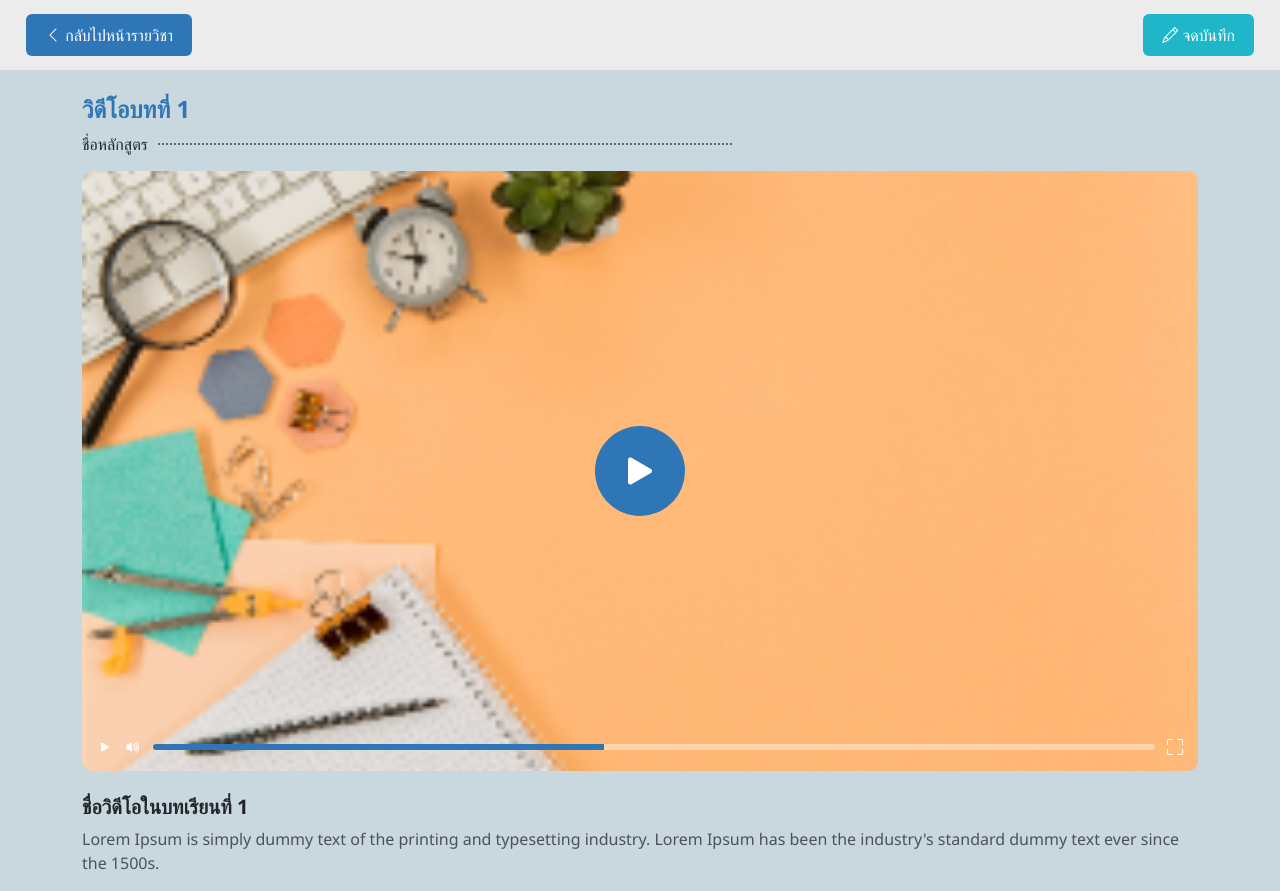
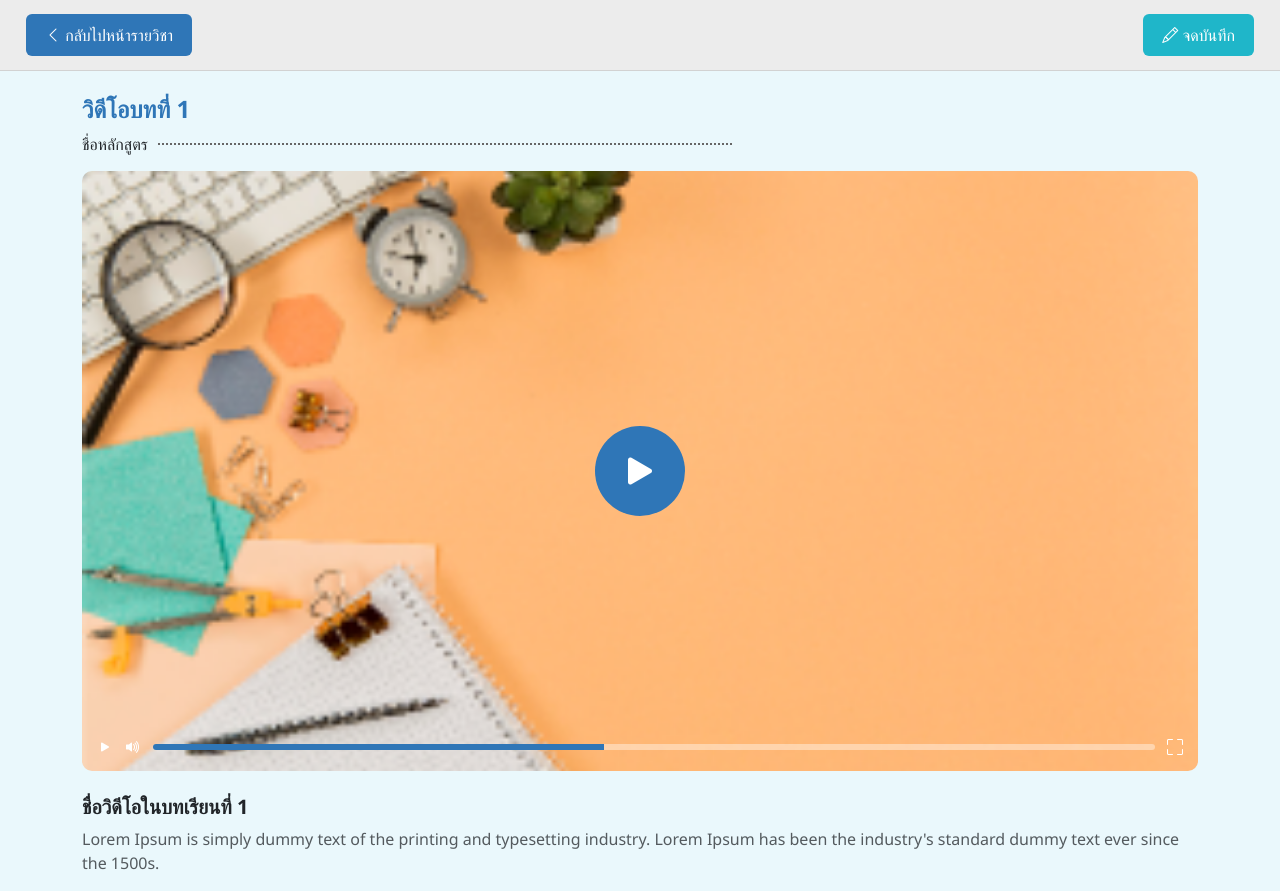
Before and after one commit to ichxxcho/24E, a website: page learn.html in a window 1280 px wide. Drawn offline with nearby package versions, Linux system fonts and the light colour scheme.

Commit message:
Update learn.css

```diff
--- a/learn.css
+++ b/learn.css
@@ -1,5 +1,5 @@
 body{
-  background:#c9d8df;
+  background-color: #EAF8FC;
   font-family:"Segoe UI", sans-serif;
 }
 
```
